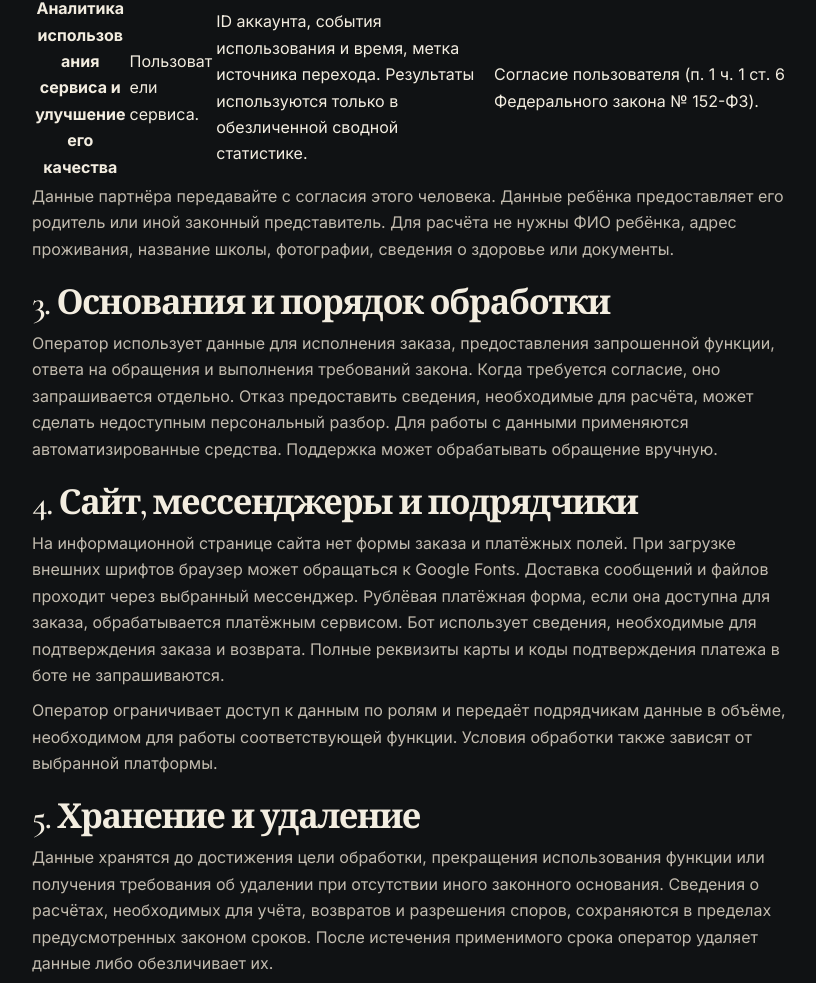
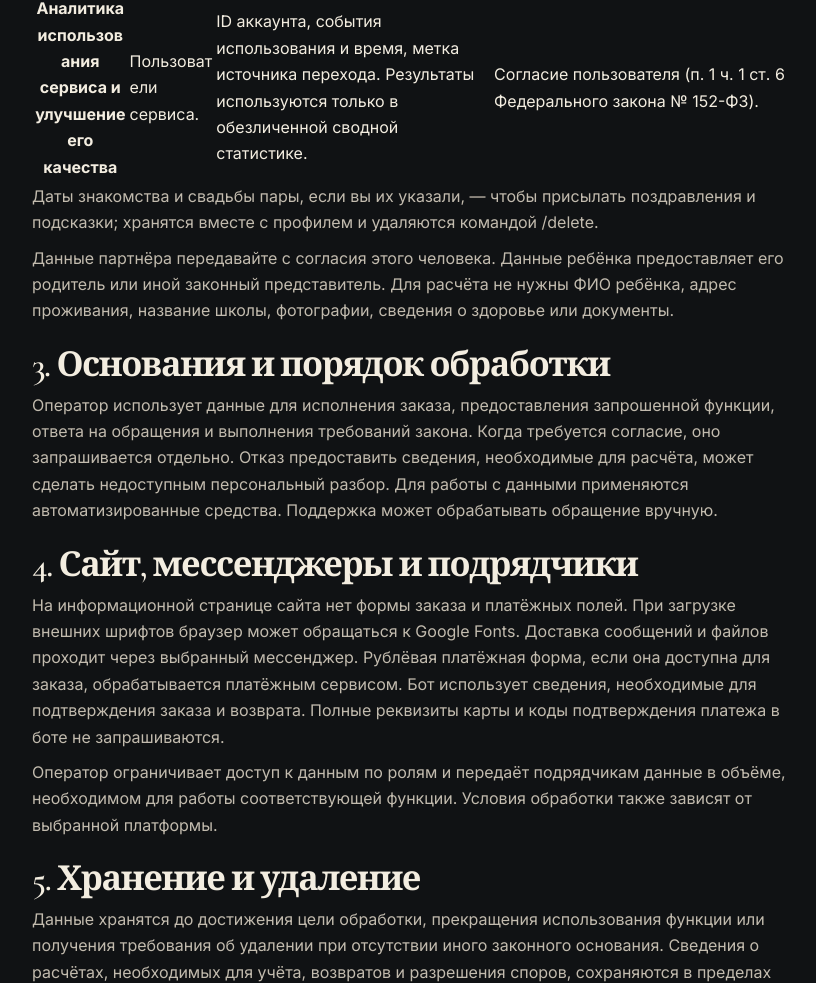
Before and after one commit to samsonkomi-ux/astro-landing-page, a plain HTML site: page privacy.html in a window 1280 px wide. Shown: the part 1894-2877 px from the top of the page, without its empty margins (228-1044 px from the left). Drawn offline with nearby package versions, Linux system fonts and the light colour scheme.

Commit message:
Disclose optional couple dates in privacy policy

```diff
--- a/privacy.html
+++ b/privacy.html
@@ -30,6 +30,7 @@
         <tr><th scope="row">Аналитика использования сервиса и улучшение его качества</th><td>Пользователи сервиса.</td><td>ID аккаунта, события использования и время, метка источника перехода. Результаты используются только в обезличенной сводной статистике.</td><td>Согласие пользователя (п. 1 ч. 1 ст. 6 Федерального закона № 152-ФЗ).</td></tr>
       </tbody>
     </table>
+    <p>Даты знакомства и свадьбы пары, если вы их указали, — чтобы присылать поздравления и подсказки; хранятся вместе с профилем и удаляются командой /delete.</p>
     <p>Данные партнёра передавайте с согласия этого человека. Данные ребёнка предоставляет его родитель или иной законный представитель. Для расчёта не нужны ФИО ребёнка, адрес проживания, название школы, фотографии, сведения о здоровье или документы.</p>
     <h2>3. Основания и порядок обработки</h2>
     <p>Оператор использует данные для исполнения заказа, предоставления запрошенной функции, ответа на обращения и выполнения требований закона. Когда требуется согласие, оно запрашивается отдельно. Отказ предоставить сведения, необходимые для расчёта, может сделать недоступным персональный разбор. Для работы с данными применяются автоматизированные средства. Поддержка может обрабатывать обращение вручную.</p>
```
